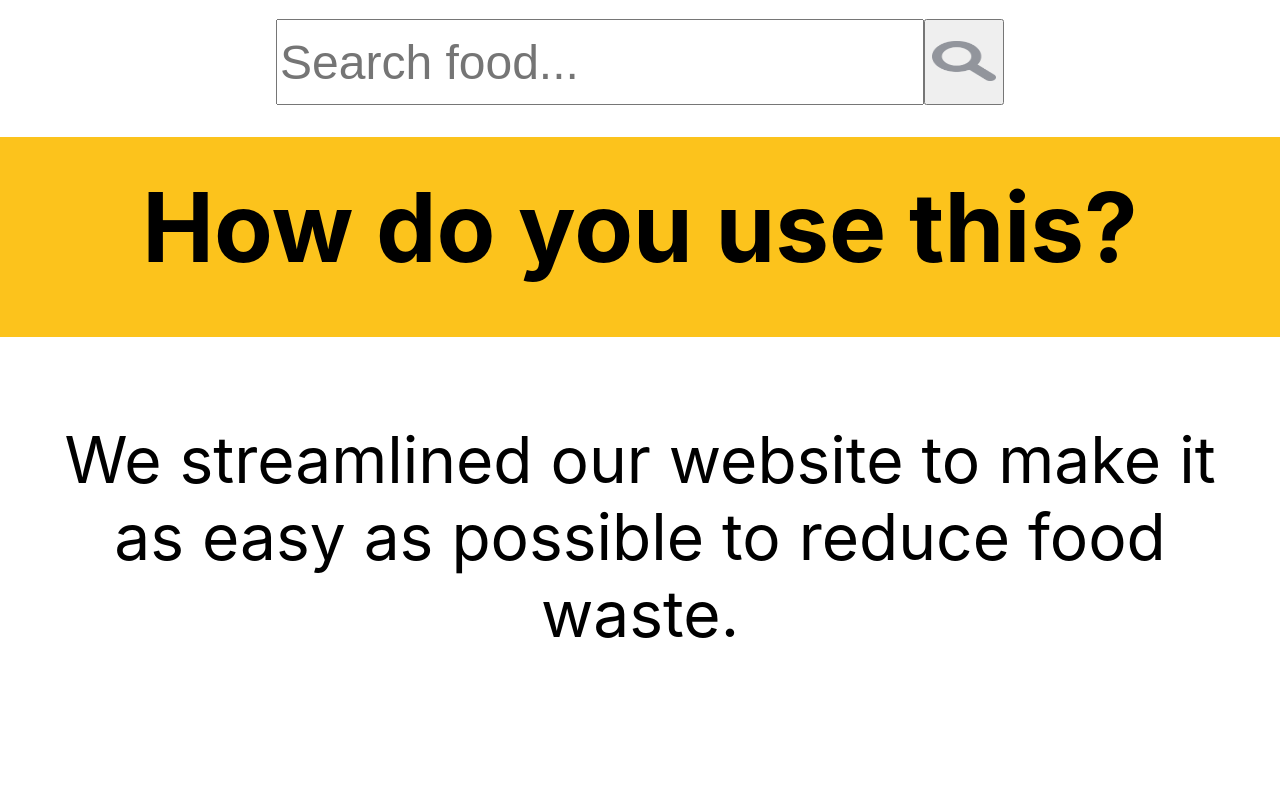
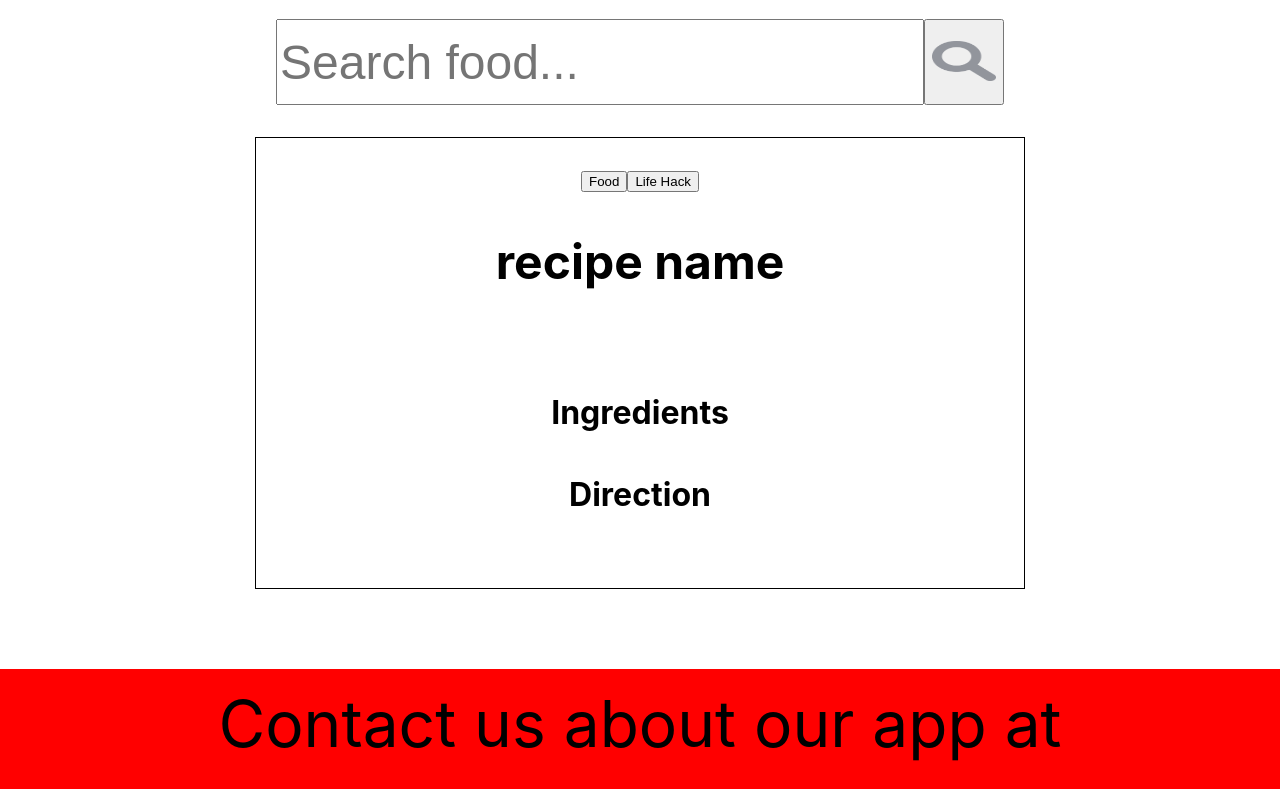
Before and after one commit to Daniel7842900/superRipe, a React (Create React App) app: page /recipes in a window 1280 px wide. Shown: the part 1120-1909 px from the top of the page. Built offline with nearby package versions, Linux system fonts and the light colour scheme.

Commit message:
recipe page and recipe card added

```diff
--- a/package.json
+++ b/package.json
@@ -6,7 +6,9 @@
     "@testing-library/jest-dom": "^5.11.6",
     "@testing-library/react": "^11.2.2",
     "@testing-library/user-event": "^12.5.0",
+    "bootstrap": "^4.5.3",
     "react": "^17.0.1",
+    "react-bootstrap": "^1.4.0",
     "react-dom": "^17.0.1",
     "react-router-dom": "^5.2.0",
     "react-router-hash-link": "^2.3.1",
--- a/src/App.js
+++ b/src/App.js
@@ -1,10 +1,8 @@
 import React, { Component } from "react";
 import { Route, Switch } from "react-router-dom";
 import Home from "./components/pages/home/Home";
-import How from "./components/pages/how/How";
-import Why from "./components/pages/why/Why";
-import About from "./components/pages/about/About";
 import NavBar from "./components/header/navBar/NavBar";
+import Recipe from "./components/pages/recipes/Recipe";
 import "./App.css";
 
 class App extends Component {
@@ -16,9 +14,7 @@ class App extends Component {
       <React.Fragment>
         {/* <NavBar ></NavBar> */}
         <Switch>
-          <Route path="/how" component={How}></Route>
-          <Route path="/why" component={Why}></Route>
-          <Route path="/about" component={About}></Route>
+          <Route path="/recipes" component={Recipe}></Route>
           <Route path="/" component={Home}></Route>
         </Switch>
       </React.Fragment>
--- /dev/null
+++ b/src/components/pages/recipes/Recipe.jsx
@@ -0,0 +1,24 @@
+import React, { Component } from "react";
+import Header from "../../header/Header";
+import Banner from "../../common/Banner/Banner";
+import SearchBar from "../../searchBar/SearchBar";
+import RecipeCard from "../../recipeCard/RecipeCard";
+import Footer from "../../footer/Footer";
+
+class Recipe extends Component {
+  render() {
+    const first_banner = "/resources/mainbanner-1440p.jpg";
+
+    return (
+      <div className="page-wrapper">
+        <Header></Header>
+        <Banner img={first_banner}></Banner>
+        <SearchBar></SearchBar>
+        <RecipeCard></RecipeCard>
+        <Footer></Footer>
+      </div>
+    );
+  }
+}
+
+export default Recipe;
--- /dev/null
+++ b/src/components/recipeCard/RecipeCard.css
@@ -0,0 +1,42 @@
+/* Recipe section style */
+.recipe-div {
+  text-align: center;
+  width: 100vw;
+  padding-bottom: 5rem;
+}
+
+.recipe-display-div {
+  text-align: center;
+  border: 1px solid;
+  margin: 0 auto;
+  width: 60vw;
+}
+
+.recipe-main-div h4 {
+  text-align: center;
+  font-size: 2em;
+}
+
+.recipe-cat {
+  padding-top: 2rem;
+}
+
+#recipe-name {
+  font-size: 3em;
+}
+
+#prep-time {
+  text-align: center;
+}
+
+#ingredients {
+  display: block;
+  padding-top: 0;
+}
+
+#directions {
+  display: block;
+  padding-top: 0;
+  padding-bottom: 2rem;
+}
+/* End - Recipe section style */
--- /dev/null
+++ b/src/components/recipeCard/RecipeCard.jsx
@@ -0,0 +1,33 @@
+import React, { Component } from "react";
+import "./RecipeCard.css";
+
+class RecipeCard extends Component {
+  render() {
+    return (
+      <div className="recipe-div content-container">
+        <div className="recipe-display-div">
+          <div className="recipe-cat">
+            <a href="">
+              <button>Food</button>
+            </a>
+            <a href="">
+              <button>Life Hack</button>
+            </a>
+          </div>
+          <h2 id="recipe-name">recipe name</h2>
+          <div className="recipe-main-div">
+            <p1 id="prep-time"></p1>
+            <br />
+            <p1 id="craft-time"></p1>
+            <h4>Ingredients</h4>
+            <ul id="ingredients"></ul>
+            <h4>Direction</h4>
+            <ul id="directions"></ul>
+          </div>
+        </div>
+      </div>
+    );
+  }
+}
+
+export default RecipeCard;
```
Also changed, not shown: src/components/pages/recipes/Recipe.css (added), 2 other files (tests, documents, lock files or other folders).
